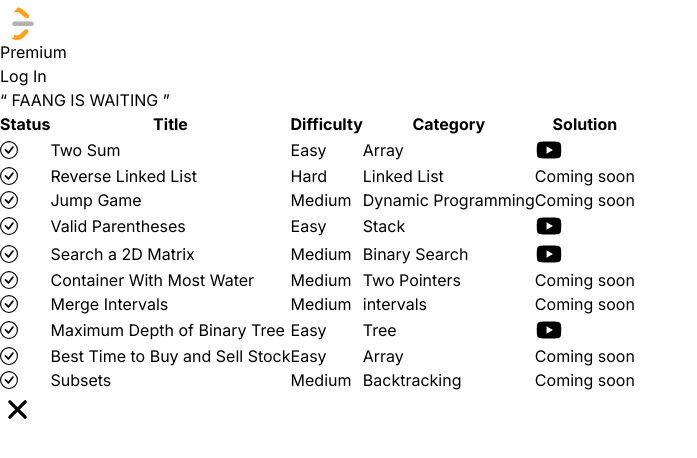
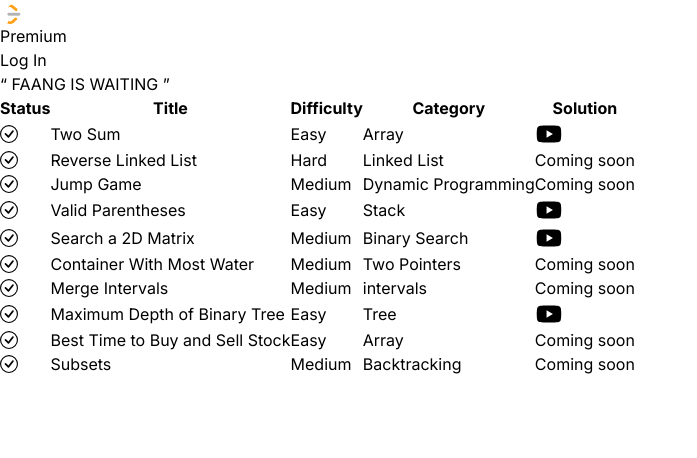
Before and after one commit to witehound/dsa-arena, a Next.js app: page / in a window 1280 px wide. Shown: the top 458 px of the page, without its empty margins (0-697 px from the left). Built offline with nearby package versions, Linux system fonts and the light colour scheme; no server answers.

Commit message:
clean refactor with no lint errors

```diff
--- a/src/atoms/youtubeModal.atom.ts
+++ b/src/atoms/youtubeModal.atom.ts
@@ -6,7 +6,7 @@ type youtubeModalState = {
 }
 
 const initialatomYoutubeModalState: youtubeModalState = {
-    isOpen: true,
+    isOpen: false,
     videoId : undefined
 }
 
--- a/src/components/Topbar.tsx
+++ b/src/components/Topbar.tsx
@@ -1,3 +1,4 @@
+import Image from "next/image";
 import Link from "next/link";
 
 export default function Topbar() {
@@ -7,7 +8,7 @@ export default function Topbar() {
         className={`flex w-full items-center justify-between max-w-[1200px] mx-auto`}
       >
         <Link href="/" className="h-[22px] flex-1">
-          <img src="/logo-full.png" alt="Logo" className="h-full" />
+          <Image src="/logo-full.png" alt="Logo" width={100} height={100} />
         </Link>
 
         <div className="flex items-center space-x-4 flex-1 justify-end">
--- a/src/hooks/useHandleAuthModal.tsx
+++ b/src/hooks/useHandleAuthModal.tsx
@@ -1,8 +1,8 @@
 import { atomAuthModalState } from "@/atoms/authModal.atom";
 import { LOGIN } from "@/constants";
 import { AuthModaltypes } from "@/types";
-import { useEffect } from "react";
-import { useRecoilState, useSetRecoilState } from "recoil";
+import { useCallback, useEffect } from "react";
+import { useRecoilState } from "recoil";
 
 export default function useHandleAuthModel() {
   const [{ isOpen, type }, setatomAuthModalState] =
@@ -11,9 +11,9 @@ export default function useHandleAuthModel() {
     setatomAuthModalState((prev) => ({ ...prev, type: type }));
   };
 
-  const handleCloseAuthModal = () => {
+  const handleCloseAuthModal = useCallback(() => {
     setatomAuthModalState((prev) => ({ ...prev, isOpen: false, type: LOGIN }));
-  };
+  }, [setatomAuthModalState]);
 
   useEffect(() => {
     const handleEscape = (e: KeyboardEvent) => {
--- a/src/types/index.ts
+++ b/src/types/index.ts
@@ -1,6 +1,4 @@
 import { ChangeEventHandler } from "react"
-
-
 
 export type ButtonProps = {
     style: string,
```
